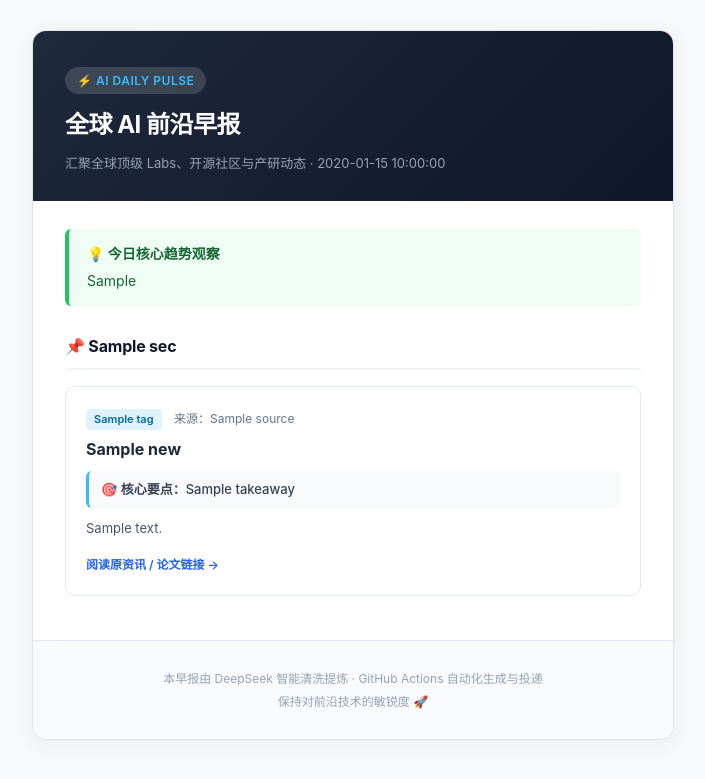
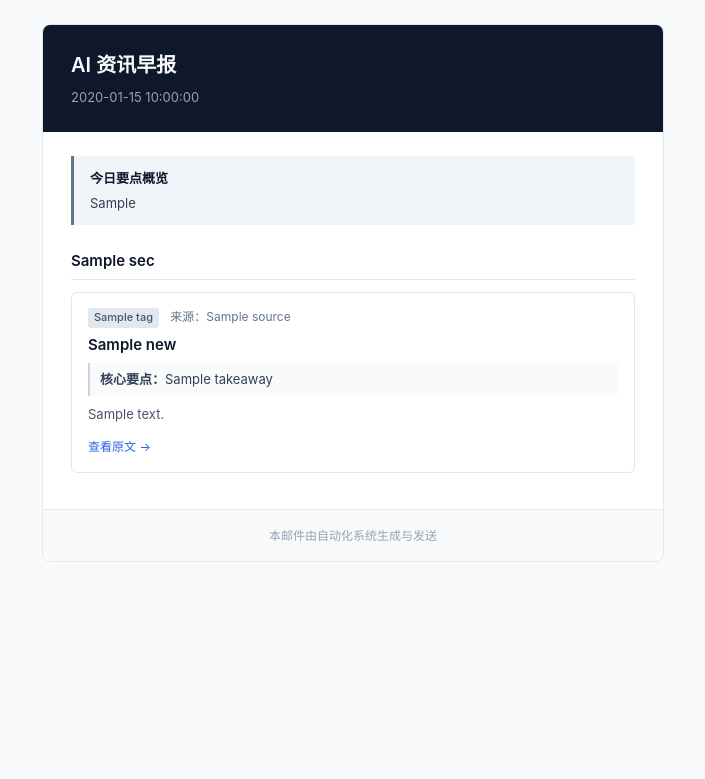
Before and after one commit to Sinera-kiki/ai-daily-digest, a Python web app: template templates/email.html in a window 1280 px wide. Shown: the top 779 px of the page, without its empty margins (287-992 px from the left). Run offline with Jinja, Linux system fonts and the light colour scheme; the template is opened without the code that fills it: most values are stand-ins (such as "Sample title", 1, 10 or a date in 2020).

Commit message:
refactor: optimize wording and formatting for templates/email.html

```diff
--- a/templates/email.html
+++ b/templates/email.html
@@ -3,196 +3,156 @@
 <head>
   <meta charset="UTF-8">
   <meta name="viewport" content="width=device-width, initial-scale=1.0">
-  <title>全球 AI 前沿早报 - {{ data.date_str }}</title>
+  <title>AI 资讯早报 - {{ data.date_str }}</title>
   <style>
-    /* 邮件全局重置 */
     body {
       margin: 0;
       padding: 0;
-      background-color: #f6f8fa;
+      background-color: #f8fafc;
       font-family: -apple-system, BlinkMacSystemFont, "Segoe UI", Roboto, "Helvetica Neue", Arial, sans-serif;
-      color: #24292f;
+      color: #334155;
       line-height: 1.6;
-      -webkit-font-smoothing: antialiased;
     }
     .wrapper {
       width: 100%;
-      background-color: #f6f8fa;
-      padding: 30px 10px;
+      background-color: #f8fafc;
+      padding: 24px 12px;
       box-sizing: border-box;
     }
     .container {
-      max-width: 640px;
+      max-width: 620px;
       margin: 0 auto;
       background-color: #ffffff;
-      border-radius: 14px;
+      border-radius: 8px;
       overflow: hidden;
-      box-shadow: 0 4px 20px rgba(0, 0, 0, 0.05);
-      border: 1px solid #e1e4e8;
+      border: 1px solid #e2e8f0;
     }
-    /* 顶部 Banner */
     .header {
-      background: linear-gradient(135deg, #1e293b 0%, #0f172a 100%);
+      background-color: #0f172a;
       color: #ffffff;
-      padding: 36px 32px 28px;
-      text-align: left;
-    }
-    .header-badge {
-      display: inline-block;
-      background: rgba(255, 255, 255, 0.15);
-      backdrop-filter: blur(8px);
-      padding: 4px 12px;
-      border-radius: 20px;
-      font-size: 12px;
-      font-weight: 600;
-      letter-spacing: 0.5px;
-      text-transform: uppercase;
-      margin-bottom: 12px;
-      color: #38bdf8;
+      padding: 24px 28px;
     }
     .header h1 {
-      margin: 0 0 8px;
-      font-size: 24px;
-      font-weight: 700;
-      letter-spacing: -0.5px;
-      color: #ffffff;
+      margin: 0 0 6px;
+      font-size: 20px;
+      font-weight: 600;
+      color: #f8fafc;
     }
     .header p {
       margin: 0;
       font-size: 13px;
       color: #94a3b8;
     }
-    /* 主体内容 */
     .content {
-      padding: 28px 32px;
+      padding: 24px 28px;
     }
-    /* 每日一句话总览 */
     .overview-card {
-      background: #f0fdf4;
-      border-left: 4px solid #22c55e;
-      border-radius: 6px;
-      padding: 14px 18px;
-      margin-bottom: 28px;
-      font-size: 14px;
-      color: #166534;
-      line-height: 1.6;
+      background-color: #f1f5f9;
+      border-left: 3px solid #64748b;
+      padding: 12px 16px;
+      margin-bottom: 24px;
+      font-size: 13px;
+      color: #334155;
     }
     .overview-title {
-      font-weight: 700;
+      font-weight: 600;
       margin-bottom: 4px;
-      display: flex;
-      align-items: center;
-      gap: 6px;
+      color: #0f172a;
     }
-    /* 分区板块 */
     .section-title {
-      font-size: 16px;
-      font-weight: 700;
+      font-size: 15px;
+      font-weight: 600;
       color: #0f172a;
-      margin: 28px 0 16px;
-      padding-bottom: 8px;
-      border-bottom: 2px solid #f1f5f9;
-      display: flex;
-      align-items: center;
-      letter-spacing: -0.2px;
+      margin: 24px 0 12px;
+      padding-bottom: 6px;
+      border-bottom: 1px solid #e2e8f0;
     }
-    /* 资讯卡片 */
     .item-card {
-      background: #ffffff;
+      background-color: #ffffff;
       border: 1px solid #e2e8f0;
-      border-radius: 10px;
-      padding: 18px 20px;
-      margin-bottom: 16px;
-      transition: all 0.2s ease;
+      border-radius: 6px;
+      padding: 14px 16px;
+      margin-bottom: 12px;
     }
     .item-header {
-      margin-bottom: 8px;
+      margin-bottom: 6px;
+      font-size: 12px;
     }
     .item-tag {
       display: inline-block;
-      background-color: #e0f2fe;
-      color: #0369a1;
+      background-color: #e2e8f0;
+      color: #475569;
       font-size: 11px;
-      font-weight: 600;
-      padding: 2px 8px;
-      border-radius: 4px;
+      font-weight: 500;
+      padding: 1px 6px;
+      border-radius: 3px;
       margin-right: 8px;
     }
     .item-source {
-      font-size: 12px;
       color: #64748b;
     }
     .item-title {
-      font-size: 16px;
-      font-weight: 700;
-      color: #1e293b;
-      margin: 6px 0 10px;
+      font-size: 15px;
+      font-weight: 600;
+      color: #0f172a;
+      margin: 4px 0 8px;
       line-height: 1.4;
     }
     .item-takeaway {
       background-color: #f8fafc;
-      border-radius: 6px;
-      padding: 8px 12px;
+      padding: 6px 10px;
       font-size: 13px;
       color: #334155;
-      margin-bottom: 10px;
-      font-weight: 500;
-      border-left: 3px solid #38bdf8;
+      margin-bottom: 8px;
+      border-left: 2px solid #cbd5e1;
     }
     .item-content {
       font-size: 13px;
       color: #475569;
-      line-height: 1.65;
-      margin-bottom: 12px;
+      line-height: 1.6;
+      margin-bottom: 8px;
     }
     .item-link {
       display: inline-block;
       font-size: 12px;
-      font-weight: 600;
       color: #2563eb;
       text-decoration: none;
     }
     .item-link:hover {
       text-decoration: underline;
     }
-    /* 底部 Footer */
     .footer {
       background-color: #f8fafc;
       border-top: 1px solid #e2e8f0;
-      padding: 24px 32px;
+      padding: 16px 28px;
       text-align: center;
       font-size: 12px;
       color: #94a3b8;
     }
     .footer p {
-      margin: 4px 0;
+      margin: 0;
     }
   </style>
 </head>
 <body>
   <div class="wrapper">
     <div class="container">
-      <!-- 头部 -->
       <div class="header">
-        <div class="header-badge">⚡ AI Daily Pulse</div>
-        <h1>全球 AI 前沿早报</h1>
-        <p>汇聚全球顶级 Labs、开源社区与产研动态 · {{ data.date_str }}</p>
+        <h1>AI 资讯早报</h1>
+        <p>{{ data.date_str }}</p>
       </div>
 
-      <!-- 内容区 -->
       <div class="content">
-        <!-- 核心总览卡片 -->
         {% if data.daily_overview %}
         <div class="overview-card">
-          <div class="overview-title">💡 今日核心趋势观察</div>
+          <div class="overview-title">今日要点概览</div>
           <div>{{ data.daily_overview }}</div>
         </div>
         {% endif %}
 
-        <!-- 板块分类 -->
         {% for sec in data.sections %}
         <div class="section-title">
-          📌 {{ sec.section_name }}
+          {{ sec.section_name }}
         </div>
 
         {% for item in sec.get('news_items', sec.get('items', [])) %}
@@ -204,20 +164,18 @@
           <div class="item-title">{{ item.title }}</div>
           {% if item.takeaway %}
           <div class="item-takeaway">
-            🎯 <strong>核心要点：</strong>{{ item.takeaway }}
+            <strong>核心要点：</strong>{{ item.takeaway }}
           </div>
           {% endif %}
           <div class="item-content">{{ item.content }}</div>
-          <a href="{{ item.link }}" target="_blank" class="item-link">阅读原资讯 / 论文链接 →</a>
+          <a href="{{ item.link }}" target="_blank" class="item-link">查看原文 →</a>
         </div>
         {% endfor %}
         {% endfor %}
       </div>
 
-      <!-- 底部版权与说明 -->
       <div class="footer">
-        <p>本早报由 DeepSeek 智能清洗提炼 · GitHub Actions 自动化生成与投递</p>
-        <p>保持对前沿技术的敏锐度 🚀</p>
+        <p>本邮件由自动化系统生成与发送</p>
       </div>
     </div>
   </div>
```
